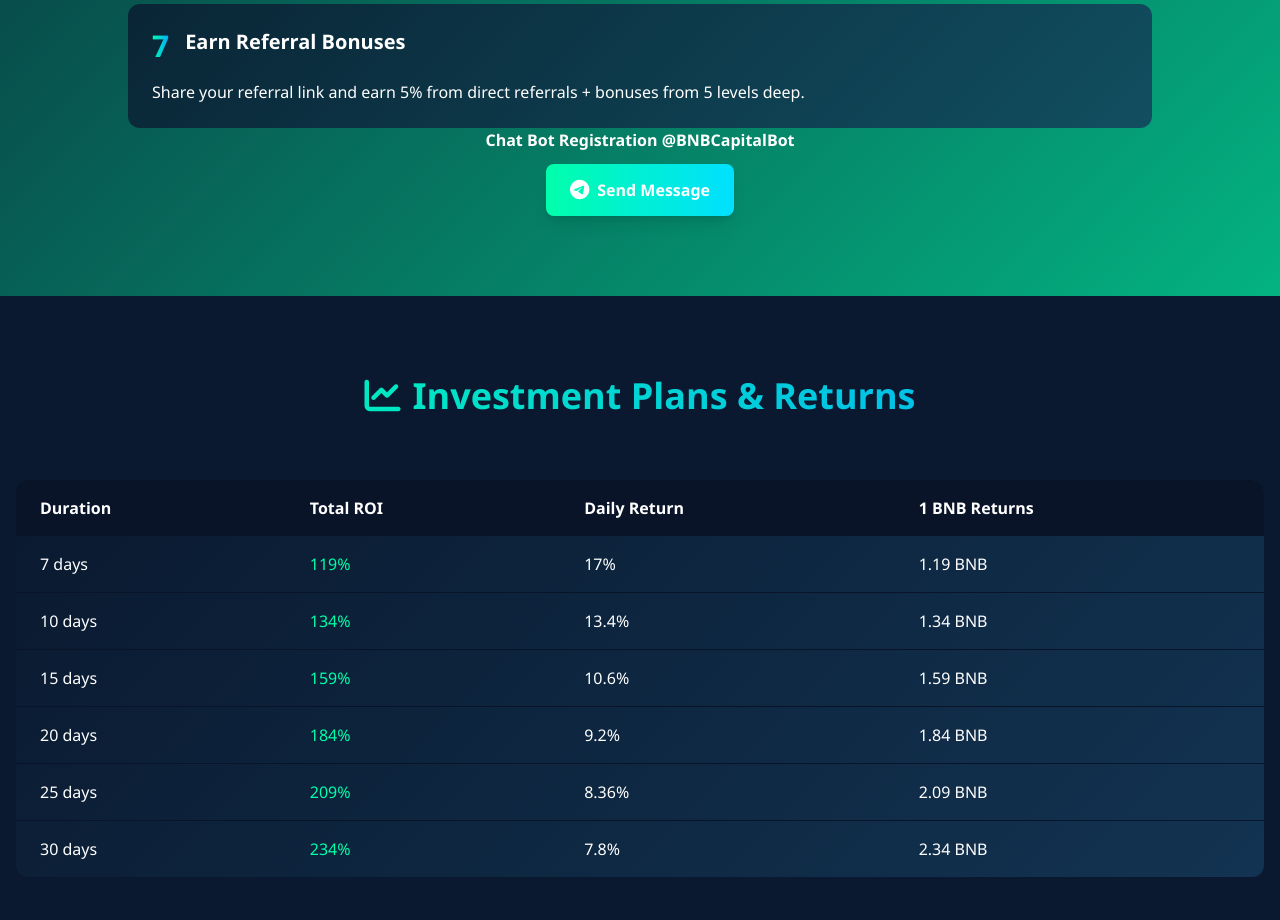
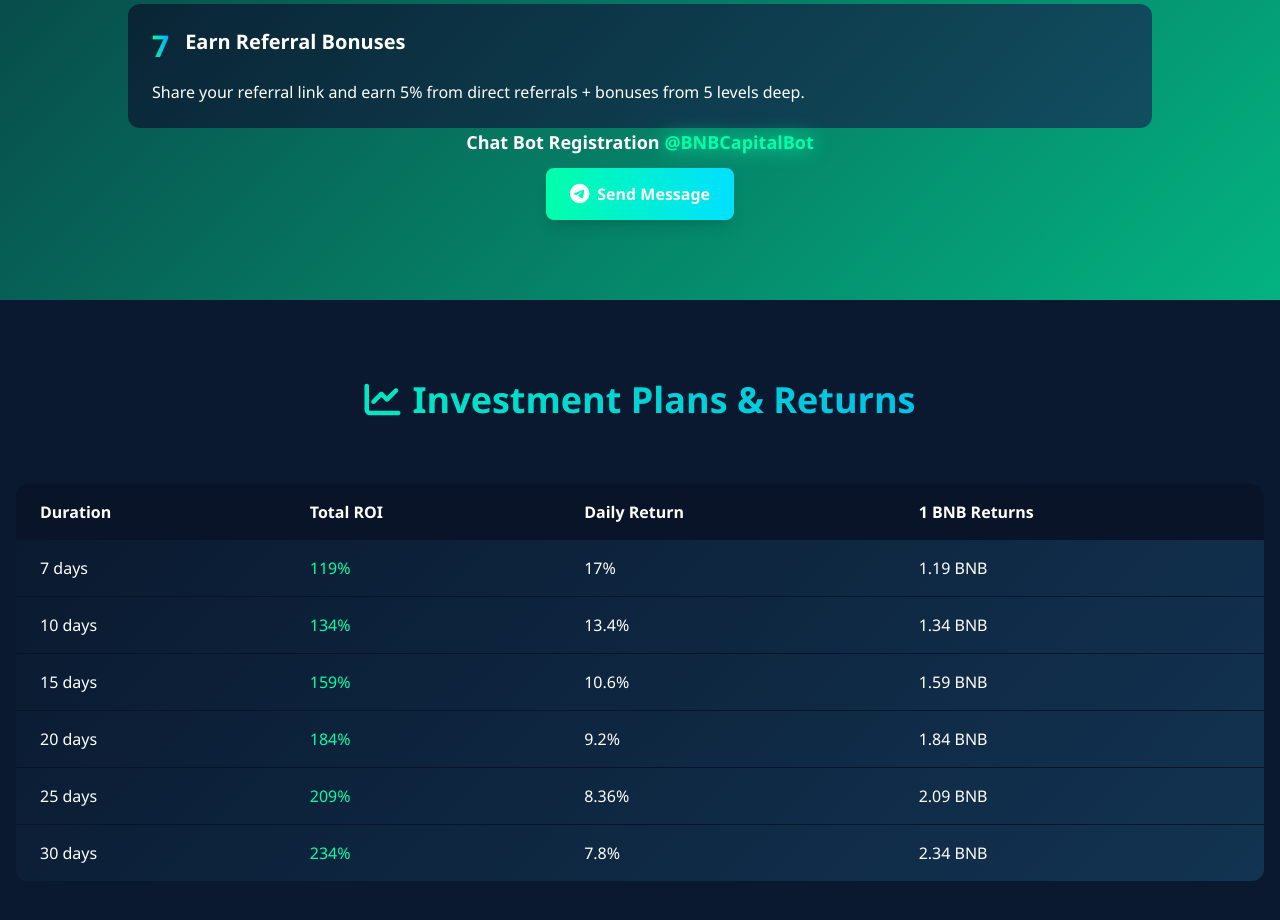
Before and after one commit to kudasiv2/BNBCAPITAL, a plain HTML site: page index.html in a window 1280 px wide. Shown: the part 1540-2460 px from the top of the page. Drawn offline with nearby package versions, Linux system fonts and the light colour scheme.

Commit message:
Update index.html

```diff
--- a/index.html
+++ b/index.html
@@ -200,11 +200,11 @@
                 </div>
             </div>
 
-                    <div class="flex flex-col items-center gap-3">
-                        <span class="font-semibold teks-center">
-                            <span class="teks-white">Chat Bot Registration </span>
-                            <span class="teks-[#00ffaa]">@BNBCapitalBot</span>
-                        </span>
+            <div class="flex flex-col items-center gap-3">
+              <span class="font-semibold text-center text-lg">
+                <span class="text-white">Chat Bot Registration </span>
+                <span class="text-[#00ffaa] drop-shadow-[0_0_10px_#00ffaa]">@BNBCapitalBot</span>
+              </span>
 
                         <a href="https://t.me/BNBCapitalBot" target="_blank"
                            class="flex items-center gap-2 px-6 py-3 font-semibold rounded-lg shadow-lg transition
```
